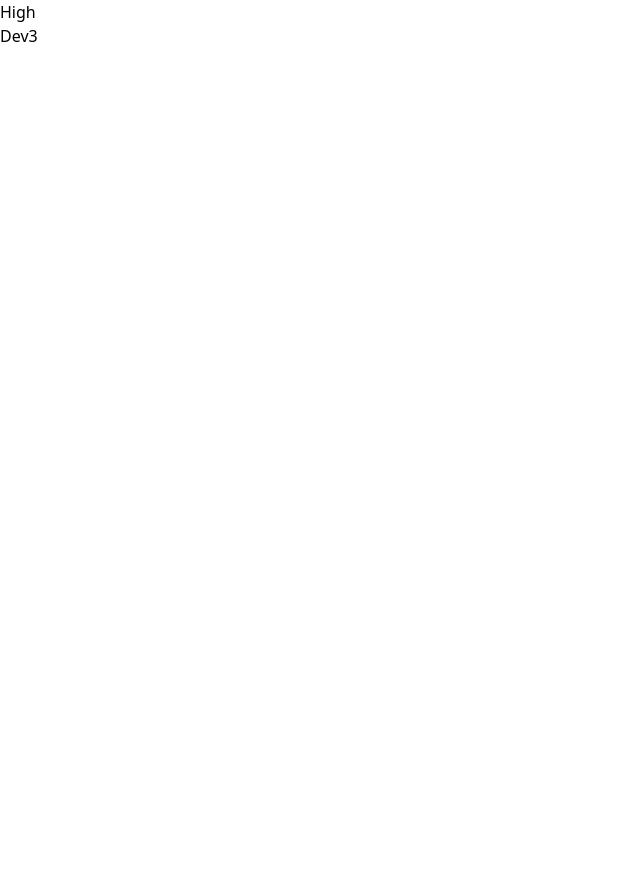
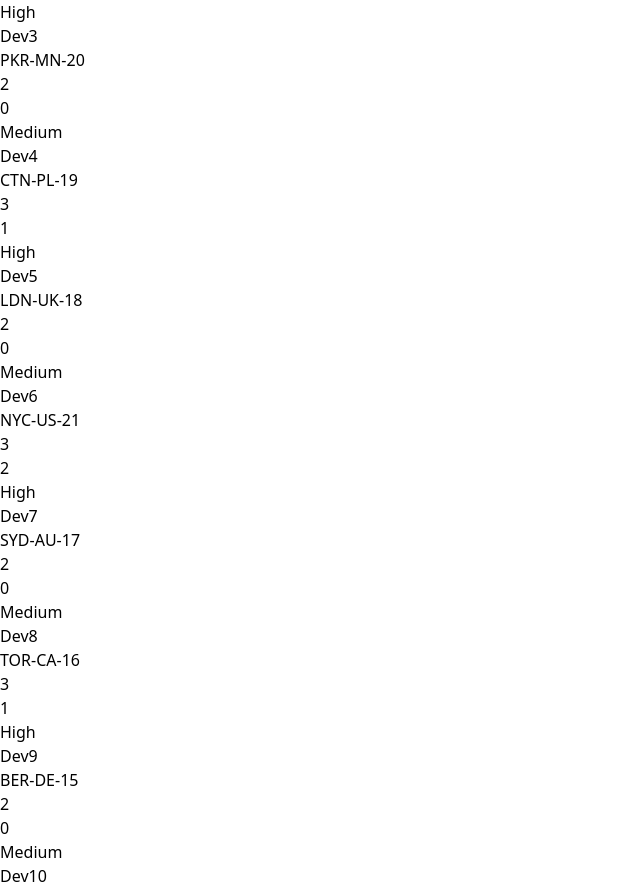
Before and after one commit to Ashmit990/DevClient-CRM, a React (Vite) app: page /clusters in a window 1280 px wide. Shown: the part 1120-2008 px from the top of the page, without its empty margins (0-640 px from the left). Before the commit the page ends 1168 px from the top, so only its background shows below. Built offline with nearby package versions, Linux system fonts and the light colour scheme.

Commit message:
Initialized Dashboard Layout and made cluster table's overflow hidden

```diff
--- a/src/App.jsx
+++ b/src/App.jsx
@@ -15,6 +15,7 @@ import { DashboardLayout } from "./layouts/DashboardLayout";
         children: [
           {index: true, element: <DashboardLayout/>},
           {path: 'clusters', element: <ClusterLayout/>},
+          {path: 'dashboard', element: <DashboardLayout/>},
           { path: '*', element: <NotFoundPage /> },
         ]
       }
--- a/src/components/clusters/ClustersTable.jsx
+++ b/src/components/clusters/ClustersTable.jsx
@@ -6,9 +6,9 @@ import { clustersData } from "../../data/clustersData";
 export const ClustersTable = () => {
   return (
     <>
-      <div className="w-[100%] h-[50px]  mt-[27px] ">
+      {/* <div className="w-[100%] h-[50px]  mt-[27px] ">
         <ClustersTableHeader col1='Cluster Code'col2='Leads' col3='Overdue Followups' col4='Priority' col5='Last Assigned To' />
-      </div>
+      </div> */}
 
       <div className="w-[100%] h-[50px]  mt-[10px] ">
         {clustersData.map((elem, key) => (
--- a/src/data/clustersData.js
+++ b/src/data/clustersData.js
@@ -13,14 +13,7 @@ export const clustersData = [
         followupDate: "2025-11-16",
         status: "In Process",
         assignedDeveloper: "Dev1",
-        history: [
-          {
-            date: "2025-11-01",
-            actor: "Dev1",
-            comment: "Explained project scope",
-            status: "NFD"
-          }
-        ]
+        history: [{ date: "2025-11-01", actor: "Dev1", comment: "Explained project scope", status: "NFD" }]
       },
       {
         clientName: "Sarina",
@@ -42,7 +35,6 @@ export const clustersData = [
       }
     ]
   },
-
   {
     clusterCode: "WDC-GV-24",
     clients: 3,
@@ -57,14 +49,7 @@ export const clustersData = [
         followupDate: "2025-11-12",
         status: "In Process",
         assignedDeveloper: "Dev2",
-        history: [
-          {
-            date: "2025-11-02",
-            actor: "Dev2",
-            comment: "Sent requirements document",
-            status: "NFD"
-          }
-        ]
+        history: [{ date: "2025-11-02", actor: "Dev2", comment: "Sent requirements document", status: "NFD" }]
       },
       {
         clientName: "Aisha",
@@ -86,7 +71,6 @@ export const clustersData = [
       }
     ]
   },
-
   {
     clusterCode: "BKT-TR-22",
     clients: 3,
@@ -101,14 +85,7 @@ export const clustersData = [
         followupDate: "2025-11-10",
         status: "Overdue",
         assignedDeveloper: "Dev3",
-        history: [
-          {
-            date: "2025-10-30",
-            actor: "Dev3",
-            comment: "Discussed CRM flow",
-            status: "NFD"
-          }
-        ]
+        history: [{ date: "2025-10-30", actor: "Dev3", comment: "Discussed CRM flow", status: "NFD" }]
       },
       {
         clientName: "Krish",
@@ -129,5 +106,88 @@ export const clustersData = [
         history: []
       }
     ]
+  },
+
+  // ----------- 7 more clusters -----------
+
+  {
+    clusterCode: "PKR-MN-20",
+    clients: 2,
+    overdueFollowups: 0,
+    priority: "Medium",
+    lastAssignedTo: "Dev4",
+    leads: [
+      { clientName: "Liam", projectTitle: "Travel App", priority: "Medium", followupDate: "2025-11-21", status: "New Lead", assignedDeveloper: "Dev4", history: [] },
+      { clientName: "Olivia", projectTitle: "Food Delivery App", priority: "High", followupDate: "2025-11-19", status: "In Process", assignedDeveloper: "Dev4", history: [] }
+    ]
+  },
+  {
+    clusterCode: "CTN-PL-19",
+    clients: 3,
+    overdueFollowups: 1,
+    priority: "High",
+    lastAssignedTo: "Dev5",
+    leads: [
+      { clientName: "Emma", projectTitle: "Healthcare Portal", priority: "High", followupDate: "2025-11-15", status: "Overdue", assignedDeveloper: "Dev5", history: [] },
+      { clientName: "Noah", projectTitle: "Event Management", priority: "Medium", followupDate: "2025-11-18", status: "In Process", assignedDeveloper: "Dev5", history: [] },
+      { clientName: "Sophia", projectTitle: "Inventory App", priority: "Low", followupDate: "2025-11-22", status: "New Lead", assignedDeveloper: "Dev5", history: [] }
+    ]
+  },
+  {
+    clusterCode: "LDN-UK-18",
+    clients: 2,
+    overdueFollowups: 0,
+    priority: "Medium",
+    lastAssignedTo: "Dev6",
+    leads: [
+      { clientName: "James", projectTitle: "Fitness Tracker", priority: "Medium", followupDate: "2025-11-17", status: "New Lead", assignedDeveloper: "Dev6", history: [] },
+      { clientName: "Isabella", projectTitle: "Recipe App", priority: "Low", followupDate: "2025-11-20", status: "In Process", assignedDeveloper: "Dev6", history: [] }
+    ]
+  },
+  {
+    clusterCode: "NYC-US-21",
+    clients: 3,
+    overdueFollowups: 2,
+    priority: "High",
+    lastAssignedTo: "Dev7",
+    leads: [
+      { clientName: "Benjamin", projectTitle: "Finance App", priority: "High", followupDate: "2025-11-11", status: "Overdue", assignedDeveloper: "Dev7", history: [] },
+      { clientName: "Mia", projectTitle: "Social Media App", priority: "Medium", followupDate: "2025-11-19", status: "In Process", assignedDeveloper: "Dev7", history: [] },
+      { clientName: "Alexander", projectTitle: "Chat App", priority: "Low", followupDate: "2025-11-23", status: "New Lead", assignedDeveloper: "Dev7", history: [] }
+    ]
+  },
+  {
+    clusterCode: "SYD-AU-17",
+    clients: 2,
+    overdueFollowups: 0,
+    priority: "Medium",
+    lastAssignedTo: "Dev8",
+    leads: [
+      { clientName: "Charlotte", projectTitle: "Travel Planner", priority: "Medium", followupDate: "2025-11-16", status: "New Lead", assignedDeveloper: "Dev8", history: [] },
+      { clientName: "William", projectTitle: "Photo Editor", priority: "Low", followupDate: "2025-11-21", status: "In Process", assignedDeveloper: "Dev8", history: [] }
+    ]
+  },
+  {
+    clusterCode: "TOR-CA-16",
+    clients: 3,
+    overdueFollowups: 1,
+    priority: "High",
+    lastAssignedTo: "Dev9",
+    leads: [
+      { clientName: "Amelia", projectTitle: "Education App", priority: "High", followupDate: "2025-11-12", status: "Overdue", assignedDeveloper: "Dev9", history: [] },
+      { clientName: "Ethan", projectTitle: "Music Streaming", priority: "Medium", followupDate: "2025-11-19", status: "In Process", assignedDeveloper: "Dev9", history: [] },
+      { clientName: "Harper", projectTitle: "Todo App", priority: "Low", followupDate: "2025-11-22", status: "New Lead", assignedDeveloper: "Dev9", history: [] }
+    ]
+  },
+  {
+    clusterCode: "BER-DE-15",
+    clients: 2,
+    overdueFollowups: 0,
+    priority: "Medium",
+    lastAssignedTo: "Dev10",
+    leads: [
+      { clientName: "Lucas", projectTitle: "News App", priority: "Medium", followupDate: "2025-11-18", status: "New Lead", assignedDeveloper: "Dev10", history: [] },
+      { clientName: "Lily", projectTitle: "Fitness App", priority: "Low", followupDate: "2025-11-21", status: "In Process", assignedDeveloper: "Dev10", history: [] }
+    ]
   }
 ];
--- a/src/layouts/ClusterLayout.jsx
+++ b/src/layouts/ClusterLayout.jsx
@@ -1,16 +1,27 @@
 import { Button } from "../components/ui/Button";
 import { ClustersTable } from "../components/clusters/ClustersTable";
+import { ClustersTableHeader } from "../components/clusters/ClustersTableHeader";
 import { Header } from "../components/ui/Header";
 
 const ClusterLayout = () => {
   return (
     <>
       <div className="flex justify-between items-center w-full pr-[75px]">
-        <Header title='Client Clusters'/>
+        <Header title="Client Clusters" />
         <Button label="Add Cluster" logo="+" />
       </div>
 
-      <div className="w-[93.5%] h-[50px] mt-[27px]">
+      <div className="w-[92%] mt-[27px]">
+        <ClustersTableHeader
+          col1="Cluster Code"
+          col2="Leads"
+          col3="Overdue Followups"
+          col4="Priority"
+          col5="Last Assigned To"
+        />
+      </div>
+
+      <div className="w-[93.5%] h-[500px] overflow-auto">
         <ClustersTable />
       </div>
     </>
--- a/src/layouts/DashboardLayout.jsx
+++ b/src/layouts/DashboardLayout.jsx
@@ -1,7 +1,13 @@
 import React from 'react'
+import { Header } from '../components/ui/Header'
 
 export const DashboardLayout = () => {
   return (
-    <div>DashboardLayout</div>
+    <div>
+      <div className="flex justify-between items-center w-full pr-[75px]">
+              <Header title='Sales Dashboard'/>
+
+            </div>
+    </div>
   )
 }
```
